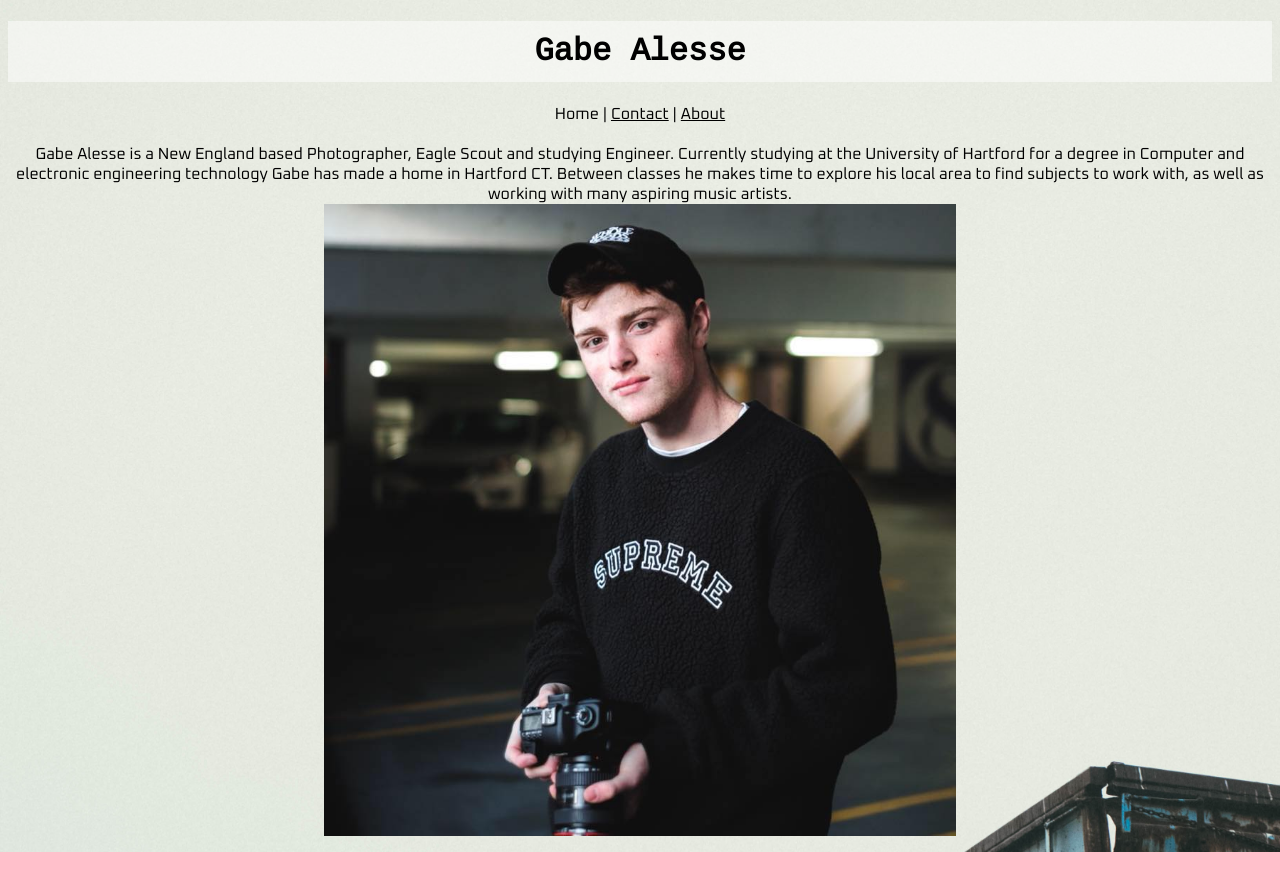
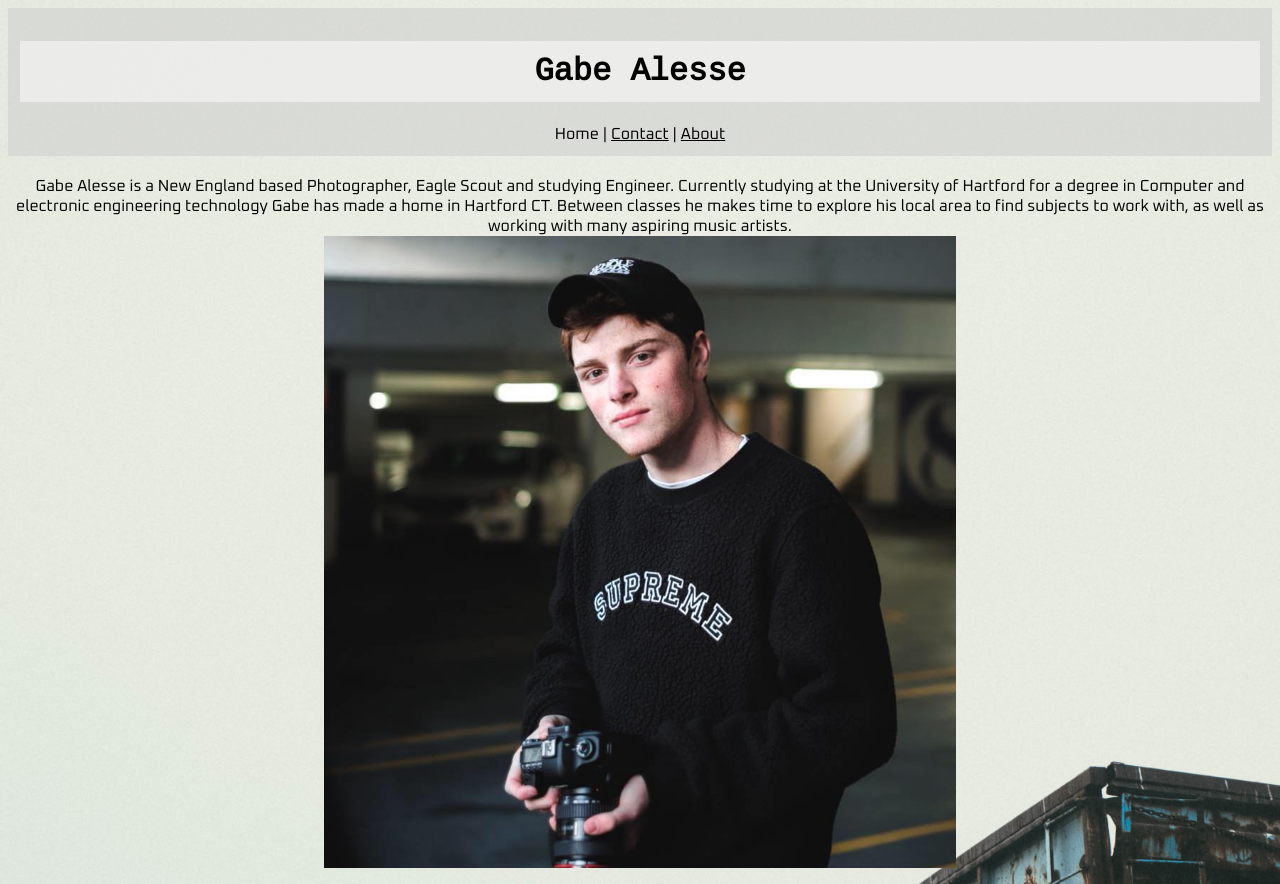
Before and after one commit to wezhang1008/assignment-2--foundations--mwd-110--spring-2021, a plain HTML site: page index.html in a window 1280 px wide. Before the commit the page ends 852 px from the top, so only its background shows below. Drawn offline with Linux system fonts and the light colour scheme.

Commit message:
added header styling

```diff
--- a/css/style.css
+++ b/css/style.css
@@ -20,6 +20,11 @@ h1 {
    padding: 12px;
    background-color: rgba(100%, 100%, 100%, 50%);
 }
+header
+{
+   padding: 12px;
+   background-color: rgba(80%, 80%, 80%, 50%);
+}
 
 body {
    font-family: 'Oxanium', cursive;
```
